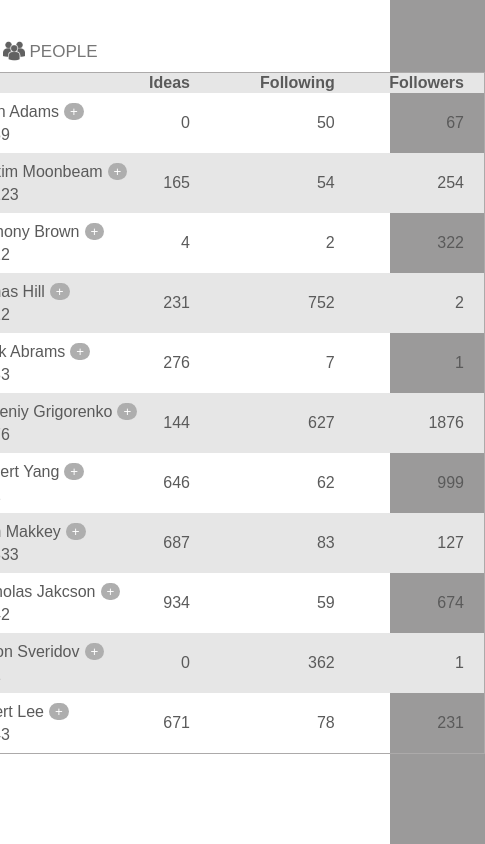
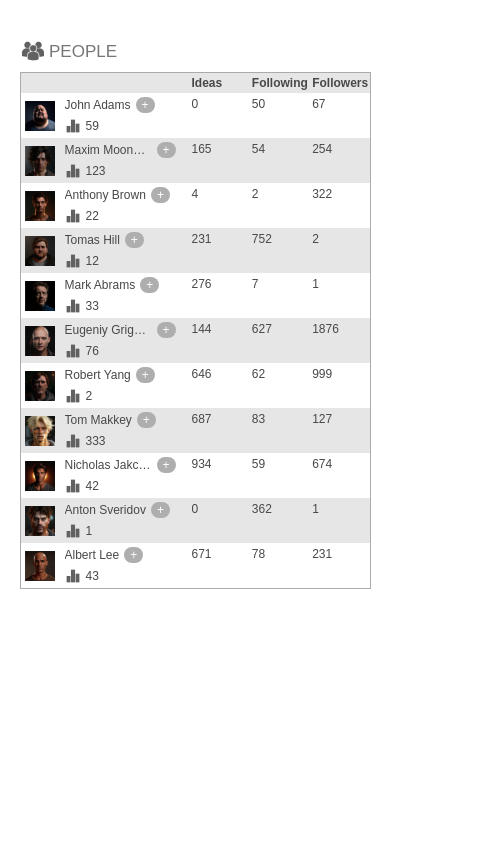
Before and after one commit to AlexandrKvachev/people-table, a plain HTML site: page index.html in a window 390 px wide. Shown: the whole page, 485 px wide, since content can reach past the window. Drawn offline with Linux system fonts and the light colour scheme.

Commit message:
Improve mobile layout and clean up

```diff
--- a/index.html
+++ b/index.html
@@ -1,9 +1,9 @@
 <!DOCTYPE html>
 <html>
     <head>
+        <meta charset="UTF-8" name="viewport" content="width=device-width, initial-scale=1.0">
         <script src="https://kit.fontawesome.com/f6dfb49b1a.js" crossorigin="anonymous"></script>
         <link rel="stylesheet" href="styles.css">
-        <meta charset="UTF-8">
     </head>
    <body>
     <div class="wrapper">
--- a/styles.css
+++ b/styles.css
@@ -1,9 +1,14 @@
 html, body {
-    background-color: rgb(155, 154, 154);
     height: 100%;
     margin: 0;
     font-family: Arial, Helvetica, sans-serif;
-    color: rgb(90, 90, 90);
+    color: rgb(73, 72, 72);;
+}
+
+@media (max-width: 480px) {
+    html {
+        font-size: 14px;
+    }
 }
 
 .wrapper {
@@ -25,6 +30,12 @@ html, body {
     font-size: 17px;
     font-weight: 500;
     margin-left: 5px;
+}
+
+@media (max-width:480px) {
+    .header {
+        max-width: 90%;
+    }
 }
 
 .header-headline {
@@ -51,9 +62,35 @@ table {
     table-layout: fixed;
 }
 
+@media (max-width: 480px) {
+    table {
+        min-width: 90%;
+        max-width: 90%;
+    }
+}
+
 th {
     padding: 1px;
     background-color: #e6e6e6;
+}
+
+@media (max-width:480px) {
+    th, td {
+        display: flex;
+        flex-direction: row;
+        padding: 3px;
+        font-size: 12px;
+        width: 15%;
+        align-content: center;
+    }
+
+    tr {
+        display: flex;
+    }
+
+    td:first-of-type, th:first-of-type {
+        flex-grow: 1;
+    }
 }
 
 th, td {
@@ -67,8 +104,20 @@ td {
     padding: 5px;
 }
 
+@media (max-width: 480px) {
+    td {
+        padding: 4px;
+    }
+}
+
 th:last-of-type, td:last-of-type {
     padding-right: 20px;
+}
+
+@media (max-width: 480px) {
+    th:last-of-type, td:last-of-type {
+        padding-right: 5px;
+    }
 }
 
 tbody tr:nth-child(even){
@@ -86,6 +135,13 @@ tbody tr:nth-child(even){
     height: 50px;
 }
 
+@media (max-width: 480px) {
+    .avatar {
+        width: 30px;
+        height: 30px;
+    }
+}
+
 .user-info {
     display: flex;
     flex-direction: column;
@@ -97,6 +153,14 @@ tbody tr:nth-child(even){
     display: flex;
     align-items: center;
     gap: 5px;
+}
+
+@media (max-width:480px) {
+    .name {
+        max-width: 87px;
+        text-overflow: ellipsis;
+        overflow: hidden;
+    }
 }
 
 .icon-rating-container {
@@ -113,6 +177,7 @@ tbody tr:nth-child(even){
 .sub-btn {
     background: rgb(174, 174, 174);
     border-radius: 20px;
+    font-size: 12px;
     border: none;
     color: rgb(255, 255, 255);
     cursor: pointer;
```
